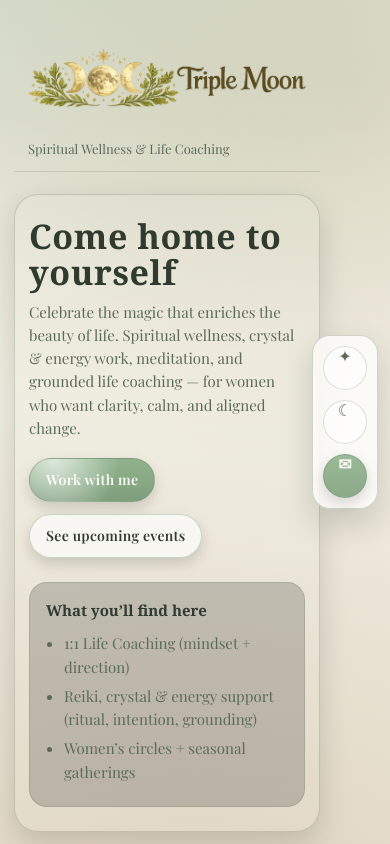
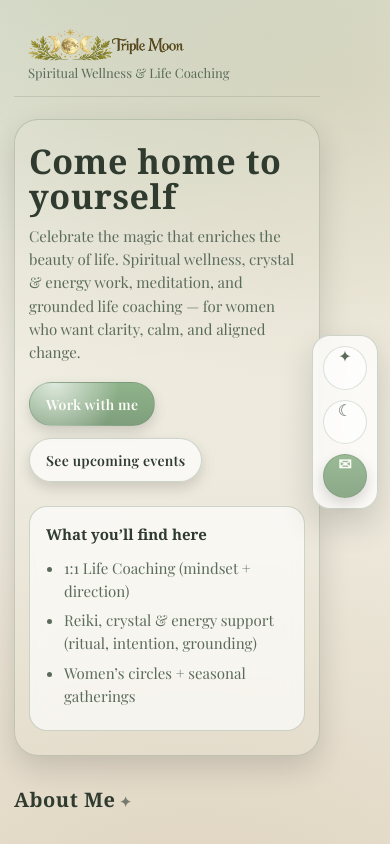
Before and after one commit to zoeblighton/triple-moon, a React (Create React App) app: page / in a window 390 px wide. Built offline with nearby package versions, Linux system fonts and the light colour scheme; a web font is replaced by a local one.

Commit message:
mobile nav fix

```diff
--- a/public/index.html
+++ b/public/index.html
@@ -13,7 +13,7 @@
 
     <link rel="manifest" href="%PUBLIC_URL%/manifest.json" />
 
-    <title>React App</title>
+    <title>Triple Moon</title>
     <link rel="preconnect" href="https://fonts.googleapis.com" />
     <link rel="preconnect" href="https://fonts.gstatic.com" crossorigin />
     <link
@@ -28,40 +28,6 @@
     />
   </head>
 
-  <script>
-    (function () {
-      const nav = document.querySelector(".nav");
-      if (!nav) return;
-
-      const isMobile = () => window.matchMedia("(max-width: 900px)").matches;
-      const open = () => document.body.classList.add("navOpen");
-      const close = () => document.body.classList.remove("navOpen");
-
-      nav.addEventListener("click", (e) => {
-        if (!isMobile()) return;
-
-        const link = e.target.closest("a");
-        if (!link) return;
-
-        if (!document.body.classList.contains("navOpen")) {
-          e.preventDefault();
-          open();
-        }
-      });
-
-      document.addEventListener("click", (e) => {
-        if (!isMobile()) return;
-        if (!document.body.classList.contains("navOpen")) return;
-        if (nav.contains(e.target)) return;
-        close();
-      });
-
-      window.addEventListener("resize", () => {
-        if (!isMobile()) close();
-      });
-    })();
-  </script>
-
   <body>
     <noscript>You need to enable JavaScript to run this app.</noscript>
     <div id="root"></div>
--- a/src/App.css
+++ b/src/App.css
@@ -165,6 +165,18 @@ p {
   align-items: center;
 }
 
+/* NEW: logo sizing lives here (not width="500" in JSX) */
+.logoWrap {
+  margin: 0;
+  line-height: 0;
+}
+.logo {
+  display: block;
+  height: auto;
+  width: min(320px, 40vw);
+  max-width: 360px;
+}
+
 .brandMark {
   width: 44px;
   height: 44px;
@@ -243,10 +255,11 @@ p {
 
 .heroCard {
   border: 1px solid var(--border);
-  background: rgba(0, 0, 0, 0.18);
+  background: rgba(255, 255, 255, 0.65);
   border-radius: var(--radius);
   padding: 16px;
   max-width: 720px;
+  backdrop-filter: blur(8px);
 }
 
 .heroCardTitle {
@@ -459,13 +472,19 @@ p {
   flex-wrap: wrap;
 }
 
-.header {
-  flex-wrap: nowrap;
-}
-
 @media (max-width: 900px) {
   .page {
     padding-right: clamp(78px, 14vw, 120px);
+  }
+
+  /* Optional: dim background when nav is open */
+  body.navOpen::after {
+    content: "";
+    position: fixed;
+    inset: 0;
+    background: rgba(0, 0, 0, 0.08);
+    backdrop-filter: blur(1px);
+    z-index: 9998;
   }
 
   .nav {
@@ -542,6 +561,7 @@ p {
   .nav a:nth-child(3)::before {
     content: "✉";
   }
+
   body.navOpen .nav::before {
     content: "tap outside to close";
     display: block;
@@ -563,6 +583,16 @@ p {
 
     text-indent: 0;
     overflow: visible;
+  }
+  /* ✅ Stop the duplicate label text when nav is open */
+  body.navOpen .nav a {
+    font-size: 0; /* hides the actual <a> text */
+    line-height: 0;
+  }
+
+  body.navOpen .nav a::after {
+    font-size: 14px; /* re-enable font size for the label */
+    line-height: 1.2;
   }
 
   body.navOpen .nav a::after {
--- a/src/App.js
+++ b/src/App.js
@@ -1,24 +1,71 @@
+import { useEffect, useRef, useState } from "react";
 import "./App.css";
 
 export default function App() {
+  const [navOpen, setNavOpen] = useState(false);
+  const navRef = useRef(null);
+
+  // Only treat it as "mobile nav" at <= 900px to match your CSS media query
+  const isMobile = () => window.matchMedia("(max-width: 900px)").matches;
+
+  // Keep body class in sync with state (matches your CSS: body.navOpen ...)
+  useEffect(() => {
+    if (navOpen) document.body.classList.add("navOpen");
+    else document.body.classList.remove("navOpen");
+  }, [navOpen]);
+
+  // Close when clicking outside the nav (mobile only)
+  useEffect(() => {
+    function onDocClick(e) {
+      if (!isMobile()) return;
+      if (!navOpen) return;
+      if (navRef.current && navRef.current.contains(e.target)) return;
+      setNavOpen(false);
+    }
+
+    document.addEventListener("click", onDocClick);
+    return () => document.removeEventListener("click", onDocClick);
+  }, [navOpen]);
+
+  // Close if you resize up to desktop
+  useEffect(() => {
+    function onResize() {
+      if (!isMobile()) setNavOpen(false);
+    }
+    window.addEventListener("resize", onResize);
+    return () => window.removeEventListener("resize", onResize);
+  }, []);
+
+  function handleNavClick(e) {
+    if (!isMobile()) return;
+
+    const link = e.target.closest("a");
+    if (!link) return;
+
+    // First tap opens the expanded menu (prevents accidental navigation)
+    if (!navOpen) {
+      e.preventDefault();
+      setNavOpen(true);
+      return;
+    }
+
+    // If menu is already open, allow navigation and then close it
+    setNavOpen(false);
+  }
+
   return (
     <div className="page">
       <header className="header">
         <div className="brand">
           <div>
-            <h1 className="logo">
-              <img
-                src="/logo.png"
-                alt="Triple Moon logo"
-                className="logo"
-                width="500"
-              />
+            <h1 className="logoWrap">
+              <img src="/logo.png" alt="Triple Moon logo" className="logo" />
             </h1>
             <div className="brandTag">Spiritual Wellness & Life Coaching</div>
           </div>
         </div>
 
-        <nav className="nav">
+        <nav ref={navRef} className="nav" onClick={handleNavClick}>
           <a href="#offerings" data-label="Offerings">
             Offerings
           </a>
```
